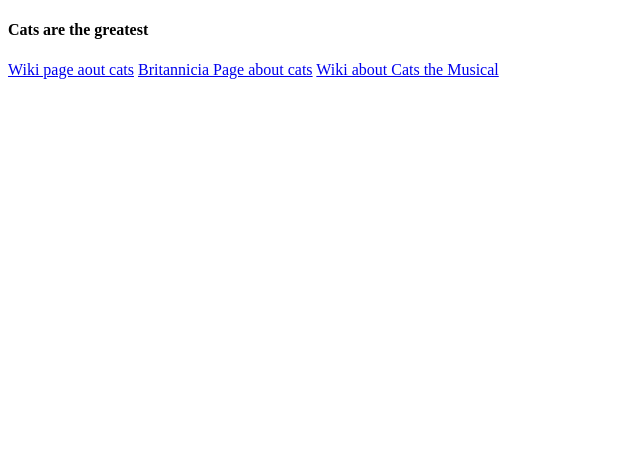
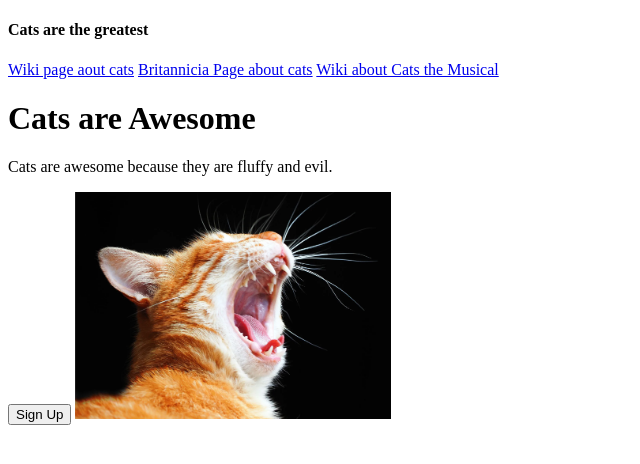
Before and after one commit to nateTheGreat25/landing-page, a plain HTML site: page index.html in a window 1280 px wide. Shown: the whole page, without its empty margins (0-640 px from the left). Drawn offline with Linux system fonts and the light colour scheme.

Commit message:
Finish upper mid

```diff
--- a/index.html
+++ b/index.html
@@ -4,6 +4,7 @@
     <meta charset="UTF-8">
     <meta name="viewport" content="width=device-width, initial-scale=1.0">
     <title>Landing PAge</title>
+    <link rel="stylesheet" href="styles.css">
 </head>
 <body>
     <div>
@@ -12,5 +13,12 @@
         <a href="https://www.britannica.com/animal/cat">Britannicia Page about cats</a>
         <a href="https://en.wikipedia.org/wiki/Cats_(musical)">Wiki about Cats the Musical</a>
     </div>
+
+    <div>
+        <h1>Cats are Awesome</h1>
+        <p>Cats are awesome because they are fluffy and evil.</p>
+        <button>Sign Up</button>
+        <img class="first-cat" src="orange-cat.webp" alt="Orange Cat yawning">
+    </div>
 </body>
 </html>
--- /dev/null
+++ b/styles.css
@@ -0,0 +1,4 @@
+.first-cat {
+    width: 25%;
+    height: auto;
+}
```
Also changed, not shown: orange-cat.webp (added).
